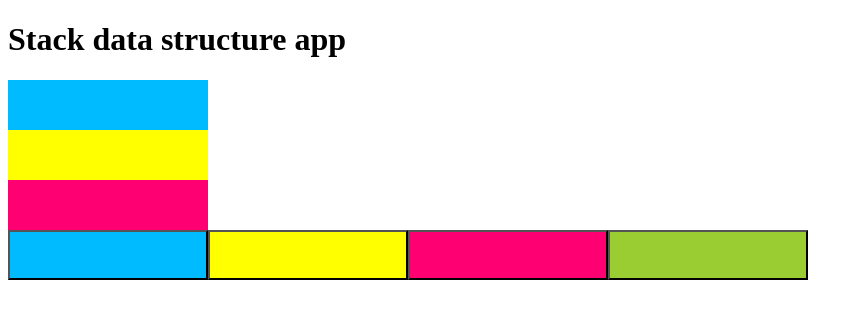
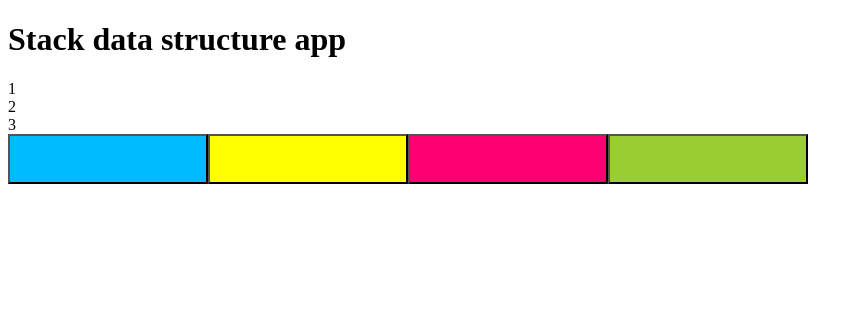
Before and after one commit to satuhalinen/Databases_and_data_structures, a React (Vite) app in the folder stack_data_structure_app/: page / in a window 1280 px wide. Shown: the top 318 px of the page, without its empty margins (0-863 px from the left). Built offline with nearby package versions, Linux system fonts and the light colour scheme.

Commit message:
add functionality to push the next number

```diff
--- a/stack_data_structure_app/src/App.jsx
+++ b/stack_data_structure_app/src/App.jsx
@@ -1,13 +1,19 @@
 import "./App.css";
+import { useState } from "react";
+function App() {
+  const [stack, setStack] = useState([1, 2, 3]);
+  const addBoxHandler = () => {
+    let stackCopy = [...stack];
+    stackCopy.push(stack.length + 1);
+    setStack(stackCopy);
+  };
+  const listItems = stack.map((number) => <div>{number}</div>);
 
-function App() {
   return (
     <>
       <h1>Stack data structure app</h1>
-      <div className="blueBox"></div>
-      <div className="yellowBox"></div>
-      <div className="redBox"></div>
-      <button className="blueButton"></button>
+      {listItems}
+      <button className="blueButton" onClick={addBoxHandler}></button>
       <button className="yellowButton"></button>
       <button className="redButton"></button>
       <button className="removeButton"></button>
```
